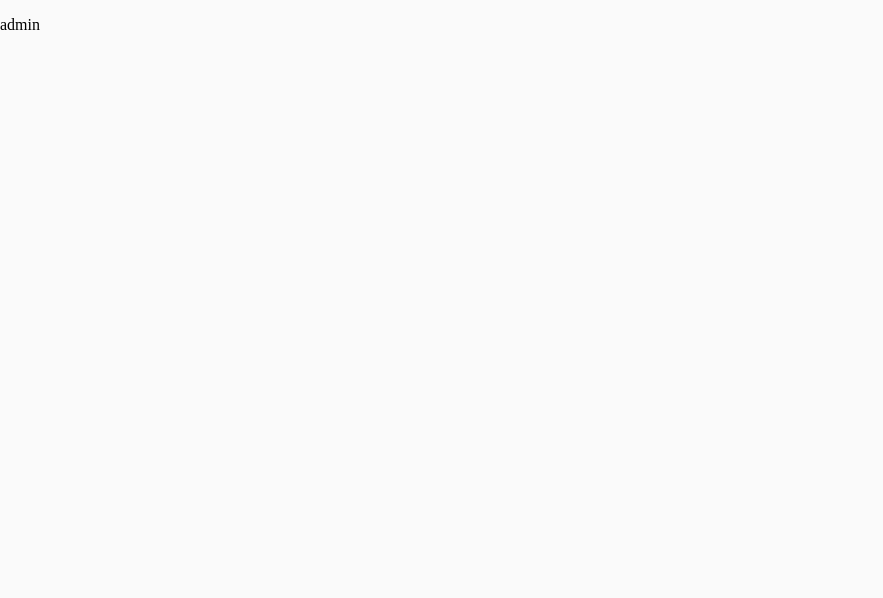
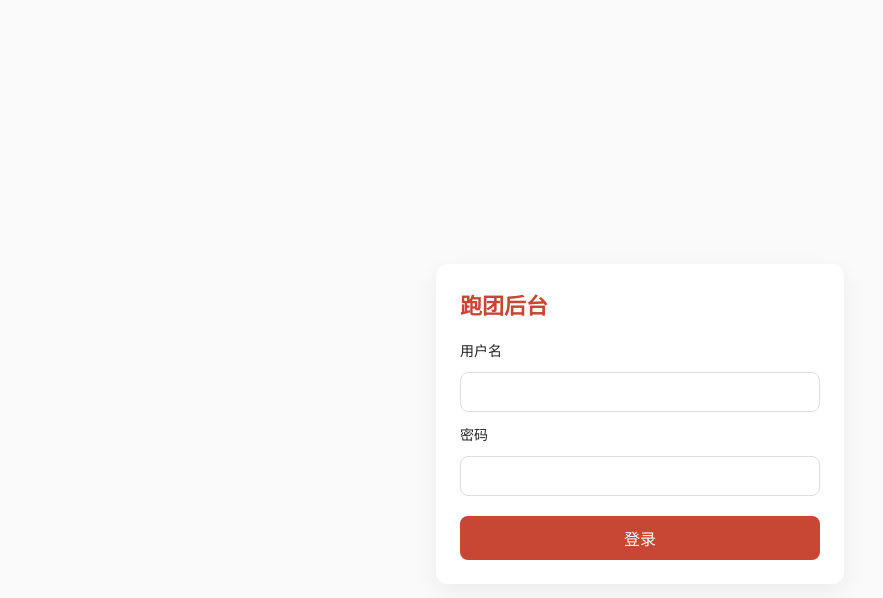
Before and after one commit to lxcao/run-spot-wechat, a React (Vite) app in the folder admin/: page /#/login in a window 1280 px wide. Shown: the top 598 px of the page, without its empty margins (0-883 px from the left). Built offline with nearby package versions, Linux system fonts and the light colour scheme.

Commit message:
feat(admin): login and unauthorized uid gate

```diff
--- a/admin/src/App.tsx
+++ b/admin/src/App.tsx
@@ -1,3 +1,61 @@
+import { useEffect, useState } from 'react';
+import { Navigate, Outlet, Route, Routes } from 'react-router-dom';
+import { callFn } from './lib/api';
+import { readSession, readUid } from './lib/auth';
+import { checkWebAdmin } from './lib/events';
+import { LoginPage } from './pages/LoginPage';
+import { UnauthorizedPage } from './pages/UnauthorizedPage';
+import type { Team } from './types';
+
+function EventListPlaceholder() {
+  return <p>events</p>;
+}
+
+function ProtectedLayout() {
+  const [state, setState] = useState<'loading' | 'anon' | 'denied' | 'ok' | 'error'>('loading');
+  const [uid, setUid] = useState('');
+  const [msg, setMsg] = useState('');
+
+  useEffect(() => {
+    let cancelled = false;
+    (async () => {
+      const session = await readSession();
+      if (cancelled) return;
+      if (!session.loggedIn) {
+        setState('anon');
+        return;
+      }
+      const currentUid = await readUid();
+      if (cancelled) return;
+      setUid(currentUid);
+      const res = await callFn<{ team: Team }>('getEvents');
+      if (cancelled) return;
+      if (!res.ok) {
+        setMsg(res.msg);
+        setState('error');
+        return;
+      }
+      setState(checkWebAdmin(res.data?.team ?? null, currentUid) ? 'ok' : 'denied');
+    })();
+    return () => {
+      cancelled = true;
+    };
+  }, []);
+
+  if (state === 'loading') return <p>加载中...</p>;
+  if (state === 'anon') return <Navigate to="/login" replace />;
+  if (state === 'error') return <p role="alert">{msg}</p>;
+  if (state === 'denied') return <UnauthorizedPage uid={uid} />;
+  return <Outlet />;
+}
+
 export default function App() {
-  return <p>admin</p>;
+  return (
+    <Routes>
+      <Route path="/login" element={<LoginPage />} />
+      <Route element={<ProtectedLayout />}>
+        <Route path="/" element={<EventListPlaceholder />} />
+      </Route>
+    </Routes>
+  );
 }
--- a/admin/src/lib/auth.ts
+++ b/admin/src/lib/auth.ts
@@ -1,5 +1,17 @@
 export function sessionFromGetSession(res: { data?: { session?: unknown }; error?: unknown }) {
   return { loggedIn: Boolean(res.data?.session), error: res.error ?? null };
+}
+
+type AuthUserLike = {
+  uid?: unknown;
+  id?: unknown;
+  user_metadata?: { uid?: unknown };
+} | null | undefined;
+
+export function uidFromAuthUser(user: AuthUserLike): string {
+  if (!user) return '';
+  const raw = user.uid ?? user.user_metadata?.uid ?? user.id;
+  return raw == null || raw === '' ? '' : String(raw);
 }
 
 export async function readSession() {
@@ -7,3 +19,12 @@ export async function readSession() {
   const res = await auth.getSession();
   return sessionFromGetSession(res);
 }
+
+export async function readUid() {
+  const { auth } = await import('./cloudbase');
+  const userRes = await auth.getUser();
+  const fromUser = uidFromAuthUser(userRes.data?.user);
+  if (fromUser) return fromUser;
+  const sessionRes = await auth.getSession();
+  return uidFromAuthUser(sessionRes.data?.user ?? sessionRes.data?.session?.user);
+}
--- /dev/null
+++ b/admin/src/lib/events.ts
@@ -0,0 +1,4 @@
+export function checkWebAdmin(team: { webAdmins?: string[] } | null, uid: string | null) {
+  if (!team || !uid) return false;
+  return Array.isArray(team.webAdmins) && team.webAdmins.includes(uid);
+}
--- /dev/null
+++ b/admin/src/pages/LoginPage.tsx
@@ -0,0 +1,60 @@
+import { FormEvent, useState } from 'react';
+import { useNavigate } from 'react-router-dom';
+
+export function LoginPage() {
+  const navigate = useNavigate();
+  const [username, setUsername] = useState('');
+  const [password, setPassword] = useState('');
+  const [error, setError] = useState('');
+  const [pending, setPending] = useState(false);
+
+  async function onSubmit(event: FormEvent) {
+    event.preventDefault();
+    setError('');
+    setPending(true);
+    try {
+      const { auth } = await import('../lib/cloudbase');
+      const { error: signInError } = await auth.signInWithPassword({ username, password });
+      if (signInError) {
+        setError(signInError.message);
+        return;
+      }
+      navigate('/');
+    } catch (err) {
+      setError(err instanceof Error ? err.message : '登录失败');
+    } finally {
+      setPending(false);
+    }
+  }
+
+  return (
+    <main className="auth-page">
+      <form className="auth-card" onSubmit={onSubmit}>
+        <h1>跑团后台</h1>
+        <label htmlFor="username">用户名</label>
+        <input
+          id="username"
+          name="username"
+          autoComplete="username"
+          value={username}
+          onChange={(e) => setUsername(e.target.value)}
+          required
+        />
+        <label htmlFor="password">密码</label>
+        <input
+          id="password"
+          name="password"
+          type="password"
+          autoComplete="current-password"
+          value={password}
+          onChange={(e) => setPassword(e.target.value)}
+          required
+        />
+        {error ? <p className="auth-error" role="alert">{error}</p> : null}
+        <button type="submit" disabled={pending}>
+          登录
+        </button>
+      </form>
+    </main>
+  );
+}
--- /dev/null
+++ b/admin/src/pages/UnauthorizedPage.tsx
@@ -0,0 +1,24 @@
+import { useState } from 'react';
+
+export function UnauthorizedPage({ uid }: { uid: string }) {
+  const [copied, setCopied] = useState(false);
+
+  async function copyUid() {
+    await navigator.clipboard.writeText(uid);
+    setCopied(true);
+  }
+
+  return (
+    <main className="auth-page">
+      <section className="auth-card">
+        <h1>未授权</h1>
+        <p>把 uid 发给群主，加到 team.webAdmins</p>
+        <p className="uid-value">{uid || '未知 uid'}</p>
+        <button type="button" onClick={copyUid} disabled={!uid}>
+          复制 uid
+        </button>
+        {copied ? <p>已复制</p> : null}
+      </section>
+    </main>
+  );
+}
--- a/admin/src/styles.css
+++ b/admin/src/styles.css
@@ -10,4 +10,72 @@ body,
   margin: 0;
   min-height: 100%;
   background: var(--bg);
+  font-family: system-ui, sans-serif;
+  color: #222;
 }
+
+.auth-page {
+  min-height: 100vh;
+  display: flex;
+  align-items: center;
+  justify-content: center;
+  padding: 24px;
+}
+
+.auth-card {
+  width: 100%;
+  max-width: 360px;
+  background: #fff;
+  border-radius: 12px;
+  padding: 24px;
+  box-shadow: 0 8px 24px rgba(0, 0, 0, 0.06);
+  display: flex;
+  flex-direction: column;
+  gap: 12px;
+}
+
+.auth-card h1 {
+  margin: 0 0 8px;
+  color: var(--color-brand);
+  font-size: 22px;
+}
+
+.auth-card label {
+  font-size: 14px;
+}
+
+.auth-card input {
+  padding: 10px 12px;
+  border: 1px solid #ddd;
+  border-radius: 8px;
+  font-size: 16px;
+}
+
+.auth-card button {
+  margin-top: 8px;
+  padding: 10px 12px;
+  border: 0;
+  border-radius: 8px;
+  background: var(--color-brand);
+  color: #fff;
+  font-size: 16px;
+  cursor: pointer;
+}
+
+.auth-card button:disabled {
+  opacity: 0.6;
+  cursor: not-allowed;
+}
+
+.auth-error {
+  margin: 0;
+  color: var(--color-brand);
+}
+
+.uid-value {
+  word-break: break-all;
+  font-family: ui-monospace, monospace;
+  background: var(--bg);
+  padding: 8px 12px;
+  border-radius: 8px;
+}
```
Also changed, not shown: 2 other files (tests, documents, lock files or other folders).
